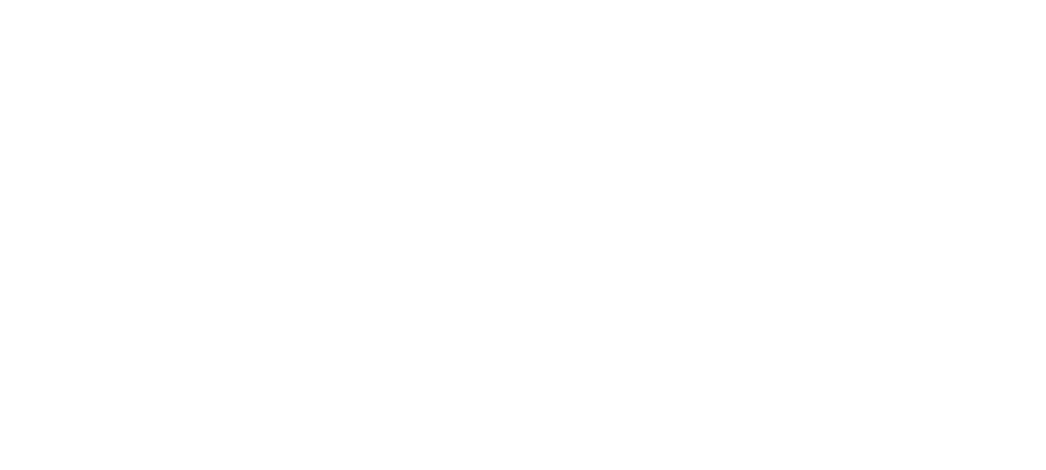
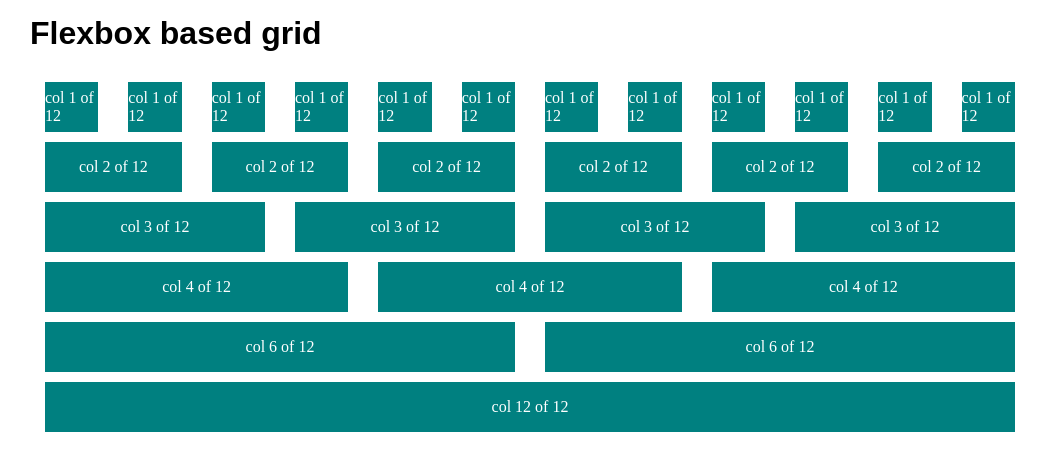
Before and after one commit to daankh/Flexbox-based-CSS-and-SASS-Grid, a website: page index.html in a window 1280 px wide. Shown: the whole page, without its empty margins (110-1156 px from the left). Drawn offline with nearby package versions, Linux system fonts and the light colour scheme; files that its build step writes are made by us from their sources.

Commit message:
add flexbox based grid

```diff
--- /dev/null
+++ b/gulpfile.js
@@ -0,0 +1,34 @@
+var gulp = require("gulp");
+var jshint = require("gulp-jshint"); /* Wymagamy użycia wtyczki jshint */
+var sass = require("gulp-sass"); // Wymagamy użycie wtyczki gulp-sass
+var sourcemaps = require('gulp-sourcemaps'); // Wymagamy użycia wtyczki sourcemaps
+
+gulp.task("test", function (done) {
+    console.log("test")
+    done()
+})
+
+gulp.task("jshint", function () {
+    return gulp.src("js/*.js") /* Przeszukaj folder js i szuka plików z rozszerzeniem js */
+        .pipe(jshint()) //wykonuje wtyczkę jshint
+        .pipe(jshint.reporter("default"))
+});
+
+gulp.task("sass", function () {
+    return gulp.src("scss/main.scss") //Przeszukaj folder scss i znajdź plik main.js
+        .pipe(sourcemaps.init()) //inicjalicuje tworzenie source mapy
+        .pipe(sass({
+            outputStyle: 'expanded', //style w wygenerowanym pliku css,opcje: neasted, expanded, compact, compressed
+            // sourceComments: 'map' //doda informację z którego miejsca pliku sass pochodzi wygenerowany kod
+        }).on("error", sass.logError)) //Wykonuje wtyczkę sass - kompilacja, wypisze błędy jeśli są
+        .pipe(sourcemaps.write()) //tworzy sourcemapę
+        .pipe(gulp.dest("css")) //przekazuje plik docelowy do folderu css
+});
+
+gulp.task("watch", function () {
+    gulp.watch("scss/**/*.scss", gulp.series("sass")); //obserwacja zmiany w plikach o rozszerzeniu .scss w folderze scss, a potem wywołuje przy każdej wykrytej zmianie zadanie "sass".
+    // konstrukcja scss/**/*.scss sprawia, że śledzone są też pliki w podfolderach folderu "sass"
+    //Można przekazać więcej zadań w sposób jak poniżej:
+    // gulp.series("sass", "minify")
+    // można wywołać zadanie nie w serii za pomocą gulp.series() jak powyżej, lecz równolegle używając gulp.parallel()
+});
--- a/index.html
+++ b/index.html
@@ -12,6 +12,112 @@
 </head>
 
 <body>
+    <div class="container">
+        <div class="row">
+            <h1>Flexbox based grid</h1>
+        </div>
+    </div>
+
+    <div class="container">
+        <div class="row">
+            <div class="col-1">
+                <div class="box"> col 1 of 12</div>
+            </div>
+            <div class="col-1">
+                <div class="box"> col 1 of 12</div>
+            </div>
+            <div class="col-1">
+                <div class="box"> col 1 of 12</div>
+            </div>
+            <div class="col-1">
+                <div class="box"> col 1 of 12</div>
+            </div>
+            <div class="col-1">
+                <div class="box"> col 1 of 12</div>
+            </div>
+            <div class="col-1">
+                <div class="box"> col 1 of 12</div>
+            </div>
+            <div class="col-1">
+                <div class="box"> col 1 of 12</div>
+            </div>
+            <div class="col-1">
+                <div class="box"> col 1 of 12</div>
+            </div>
+            <div class="col-1">
+                <div class="box"> col 1 of 12</div>
+            </div>
+            <div class="col-1">
+                <div class="box"> col 1 of 12</div>
+            </div>
+            <div class="col-1">
+                <div class="box"> col 1 of 12</div>
+            </div>
+            <div class="col-1">
+                <div class="box"> col 1 of 12</div>
+            </div>
+        </div>
+        <div class="row">
+            <div class="col-2">
+                <div class="box">col 2 of 12</div>
+            </div>
+            <div class="col-2">
+                <div class="box">col 2 of 12</div>
+            </div>
+            <div class="col-2">
+                <div class="box">col 2 of 12</div>
+            </div>
+            <div class="col-2">
+                <div class="box">col 2 of 12</div>
+            </div>
+            <div class="col-2">
+                <div class="box">col 2 of 12</div>
+            </div>
+            <div class="col-2">
+                <div class="box">col 2 of 12</div>
+            </div>
+        </div>
+        <div class="row">
+            <div class="col-3">
+                <div class="box">col 3 of 12</div>
+            </div>
+            <div class="col-3">
+                <div class="box">col 3 of 12</div>
+            </div>
+            <div class="col-3">
+                <div class="box">col 3 of 12</div>
+            </div>
+            <div class="col-3">
+                <div class="box">col 3 of 12</div>
+            </div>
+        </div>
+        <div class="row">
+            <div class="col-4">
+                <div class="box">col 4 of 12</div>
+            </div>
+            <div class="col-4">
+                <div class="box">col 4 of 12</div>
+            </div>
+            <div class="col-4">
+                <div class="box">col 4 of 12</div>
+            </div>
+
+        </div>
+        <div class="row">
+            <div class="col-6">
+                <div class="box">col 6 of 12</div>
+            </div>
+            <div class="col-6">
+                <div class="box">col 6 of 12</div>
+            </div>
+        </div>
+        <div class="row">
+            <div class="col-12">
+                <div class="box">col 12 of 12</div>
+            </div>
+        </div>
+    </div>
+
 
 </body>
 
--- /dev/null
+++ b/scss/_base.scss
@@ -0,0 +1,3 @@
+h1 {
+    font-family: Arial, Helvetica, sans-serif;
+}
--- /dev/null
+++ b/scss/_flex-grid.scss
@@ -0,0 +1,43 @@
+@mixin grid($colsNumber) {
+    @for $i from 1 through $colsNumber {
+        .col-#{$i} {
+            flex: 0 0 (100% / $colsNumber * $i)
+        }
+    }
+}
+
+$gutter: 15px;
+
+.container {
+    max-width: 1000px;
+    width: 100%;
+    margin: 0 auto;
+    padding: $gutter;
+
+    .row {
+        display: flex;
+        flex-direction: column;
+        margin-left: -$gutter;
+        margin-right: -$gutter;
+
+        [class *="col-"] {
+            flex: 0 0 100%;
+            padding: 0 $gutter;
+        }
+
+        @media screen and (min-width: 640px) {
+            flex-direction: row;
+            @include grid(12)
+        }
+    }
+}
+
+.box {
+    display: flex;
+    justify-content: center;
+    align-items: center;
+    color: #fff;
+    height: 50px;
+    background-color: teal;
+    margin-bottom: 10px;
+}
--- /dev/null
+++ b/scss/_reset.scss
@@ -0,0 +1,5 @@
+* {
+    box-sizing: border-box;
+    margin: 0;
+    padding: 0;
+}
--- a/scss/main.scss
+++ b/scss/main.scss
@@ -0,0 +1,3 @@
+@import 'reset';
+@import 'base';
+@import 'flex-grid';
```
Also changed, not shown: css/main.css (added).
